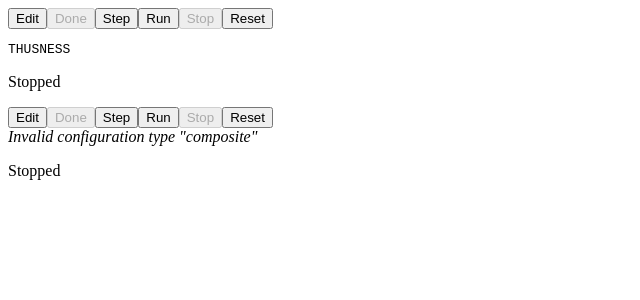
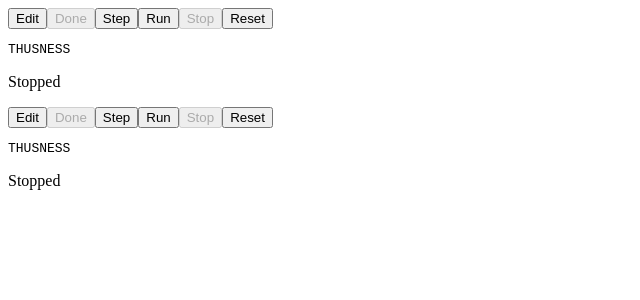
Before and after one commit to catseye/Rux-Rolli, a React app: page / in a window 1280 px wide. Shown: the top 300 px of the page, without its empty margins (0-640 px from the left). Built offline with nearby package versions, Linux system fonts and the light colour scheme; the HTML template or start-up script is replaced by a standard one.

Commit message:
Expand Display component to display composite configurations.

```diff
--- a/src/components/Display.tsx
+++ b/src/components/Display.tsx
@@ -9,7 +9,17 @@ interface DisplayProps {
 export function Display(props: DisplayProps) {
   if (props.configuration.type === "text") {
     return (
-        <pre>{ props.configuration.contents }</pre>
+      <pre>{ props.configuration.contents }</pre>
+    );
+  } else if (props.configuration.type === "stack") {
+    return (
+      <pre>{ props.configuration.contents }</pre>
+    );
+  } else if (props.configuration.type === "composite") {
+    return (
+      <div>
+        {props.configuration.contents.map((c) => <Display configuration={c} />)}
+      </div>
     );
   } else {
     return (
```
